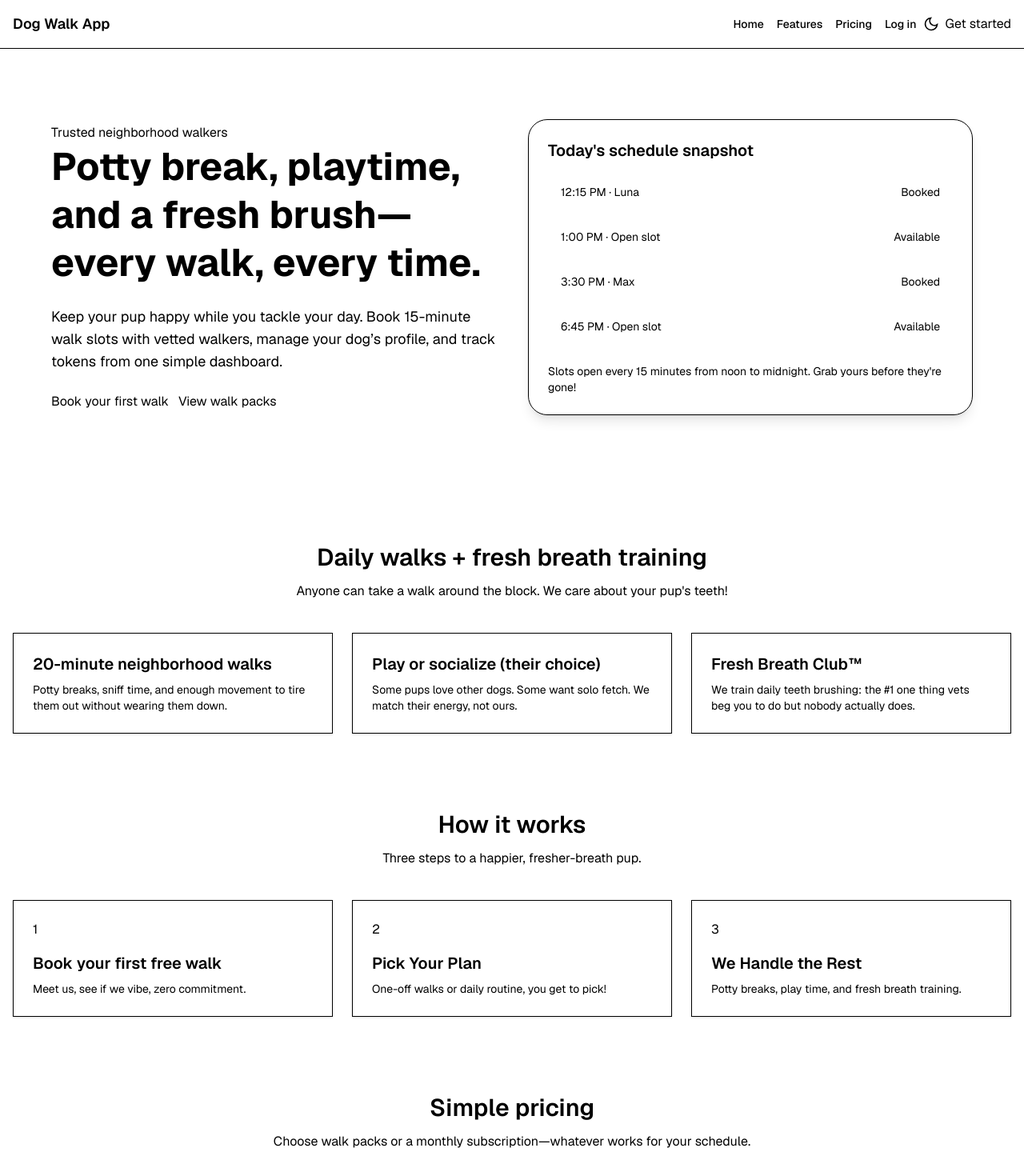
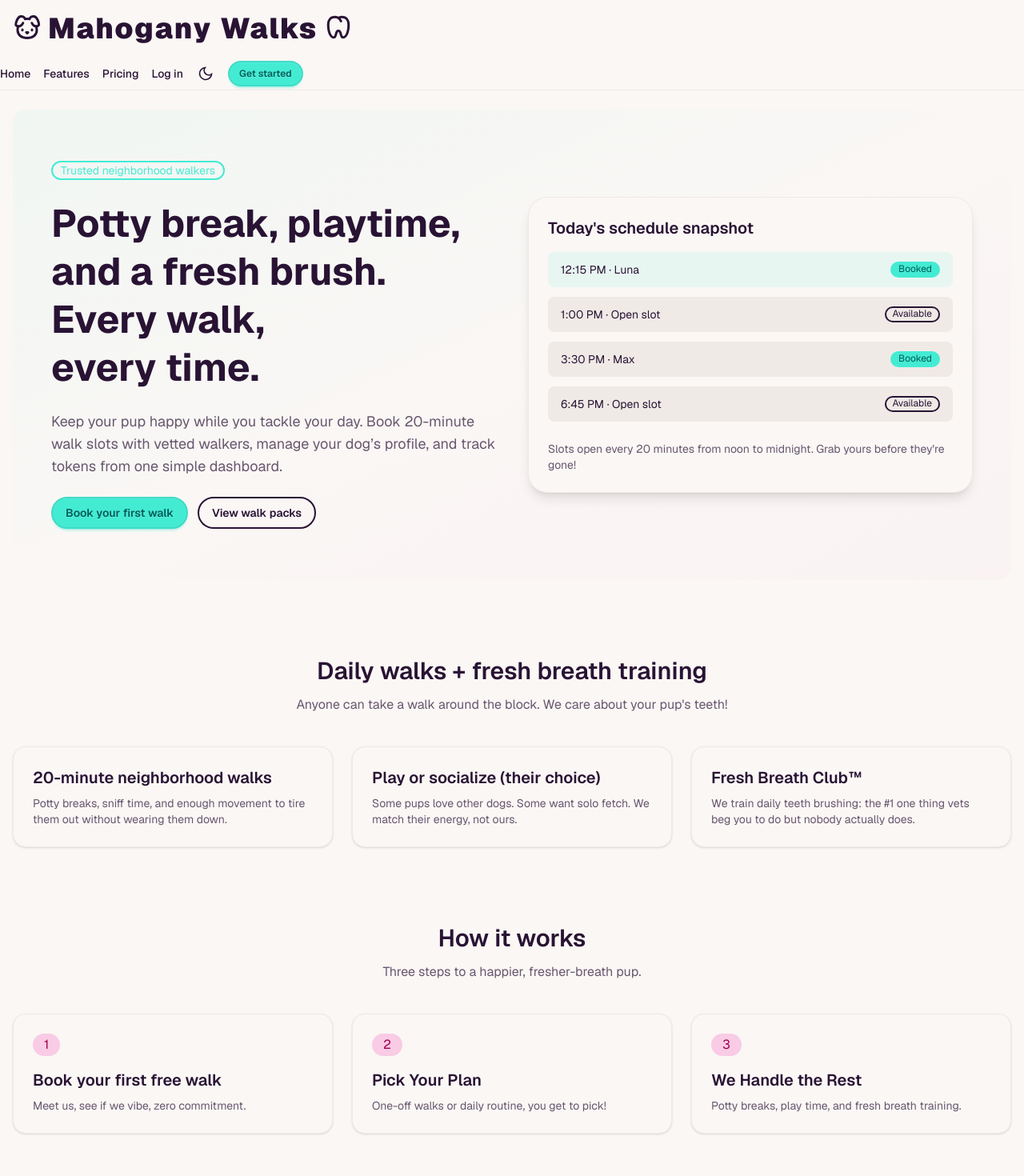
Before and after one commit to m4cbeth/dog-walk-app, a Next.js app: page / in a window 1280 px wide. Shown: the top 1470 px of the page at 80% size. Built offline with nearby package versions, Linux system fonts and the light colour scheme; no server answers.

Commit message:
changing tailwind and daisyui

```diff
--- a/app/globals.css
+++ b/app/globals.css
@@ -8,6 +8,10 @@ html.dark {
   color-scheme: dark;
 }
 
+@plugin "daisyui" {
+  themes: cupcake --default, dracula --prefersdark;
+}
+
 body {
   @apply min-h-screen transition-colors antialiased;
   background-color: var(--color-base-100);
--- a/app/page.tsx
+++ b/app/page.tsx
@@ -10,10 +10,10 @@ export default function Home() {
             Trusted neighborhood walkers
           </span>
           <h1 className="text-4xl font-bold leading-tight sm:text-5xl">
-            Potty break, playtime, and a fresh brush—every walk, every time.
+            Potty break, playtime, and a fresh brush. <br /> Every walk, <br /> every time.
           </h1>
           <p className="text-lg text-base-content/70">
-            Keep your pup happy while you tackle your day. Book 15-minute walk
+            Keep your pup happy while you tackle your day. Book 20-minute walk
             slots with vetted walkers, manage your dog’s profile, and track
             tokens from one simple dashboard.
           </p>
@@ -47,7 +47,7 @@ export default function Home() {
             </li>
           </ul>
           <p className="mt-6 text-sm text-base-content/70">
-            Slots open every 15 minutes from noon to midnight. Grab yours before
+            Slots open every 20 minutes from noon to midnight. Grab yours before
             they&apos;re gone!
           </p>
         </div>
@@ -137,7 +137,7 @@ export default function Home() {
         <div className="space-y-3 text-center">
           <h2 className="text-3xl font-semibold">Simple pricing</h2>
           <p className="text-base text-base-content/70">
-            Choose walk packs or a monthly subscription—whatever works for your schedule.
+            Choose walk packs or a monthly subscription, whatever works for your schedule.
           </p>
         </div>
 
@@ -145,7 +145,7 @@ export default function Home() {
           <div>
             <h3 className="mb-4 text-center text-xl font-semibold">Walk Packs</h3>
             <p className="mb-6 text-center text-sm text-base-content/70">
-              Buy walks in packs and use them whenever you need them—no expiration dates.
+              Buy walks in packs and use them whenever you need them, no expiration dates.
             </p>
             <div className="grid gap-6 md:grid-cols-3">
               <div className="rounded-box border border-base-200 bg-base-100 p-8 text-center shadow-md">
--- a/components/AppHeader.tsx
+++ b/components/AppHeader.tsx
@@ -5,6 +5,8 @@ import { useRouter } from "next/navigation";
 import { useState } from "react";
 import { ThemeToggle } from "@/components/ThemeToggle";
 import { useAuth } from "@/context/AuthContext";
+import { LuDog } from "react-icons/lu";
+import { RiToothLine } from "react-icons/ri";
 
 function getAdminEmails() {
   return (process.env.NEXT_PUBLIC_ADMIN_EMAILS ?? "")
@@ -34,9 +36,14 @@ export function AppHeader() {
   return (
     <header className="border-b border-base-200">
       <div className="container mx-auto flex items-center justify-between px-4 py-4">
-        <Link href="/" className="text-lg font-semibold">
-          Dog Walk App
+        <div className="text-4xl tracking-wider font-black flex gap-2 align-baseline">
+          <LuDog />
+          <Link href="/" className="">
+            Mahogany Walks
           </Link>
+          <RiToothLine />
+        </div>
+      </div>
       <div className="flex items-center gap-2">
         <nav className="hidden items-center gap-4 text-sm font-medium md:flex">
           <Link href="/">Home</Link>
@@ -69,7 +76,6 @@ export function AppHeader() {
           </Link>
         )}
       </div>
-      </div>
     </header>
   );
 }
--- a/package.json
+++ b/package.json
@@ -17,6 +17,7 @@
     "next-themes": "^0.4.6",
     "react": "19.2.0",
     "react-dom": "19.2.0",
+    "react-icons": "^5.5.0",
     "stripe": "^19.3.0"
   },
   "devDependencies": {
```
Also changed, not shown: 1 other file (tests, documents, lock files or other folders). Lines whose indentation alone changed are shown as unchanged.
